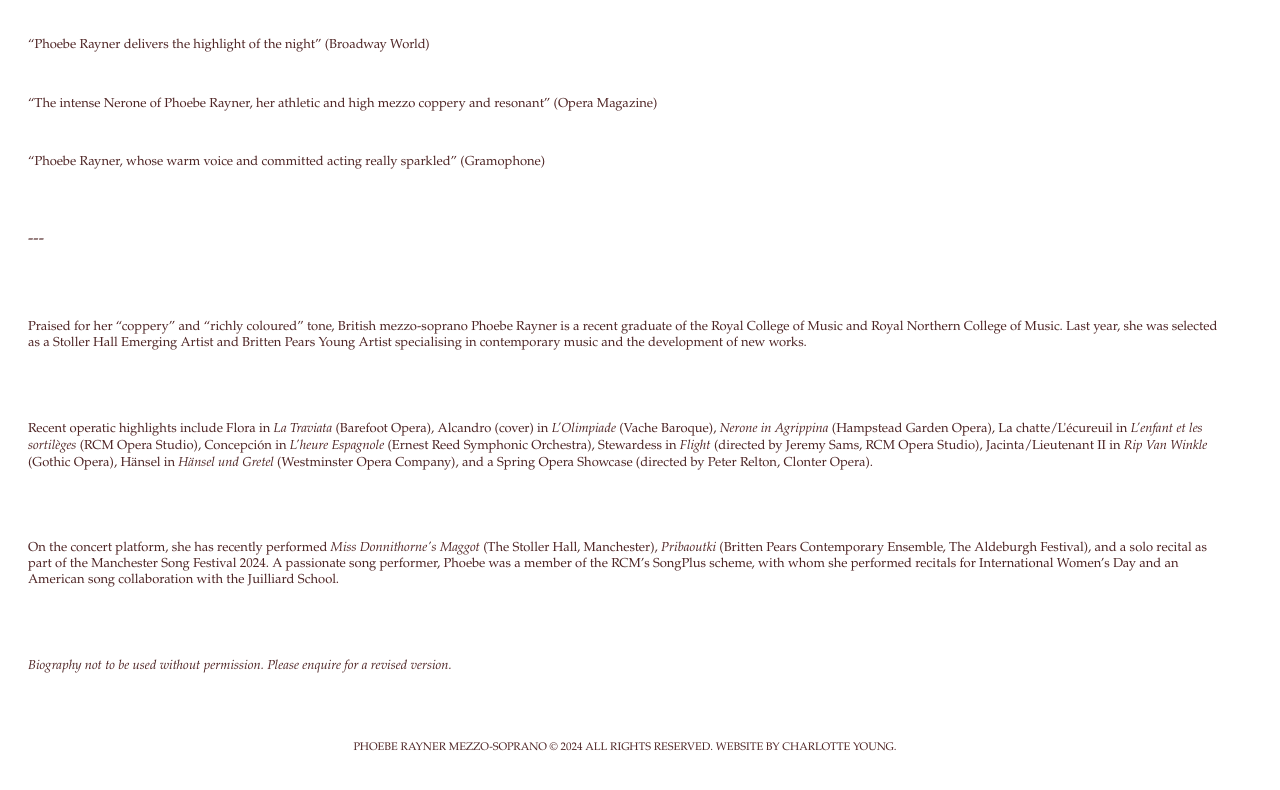
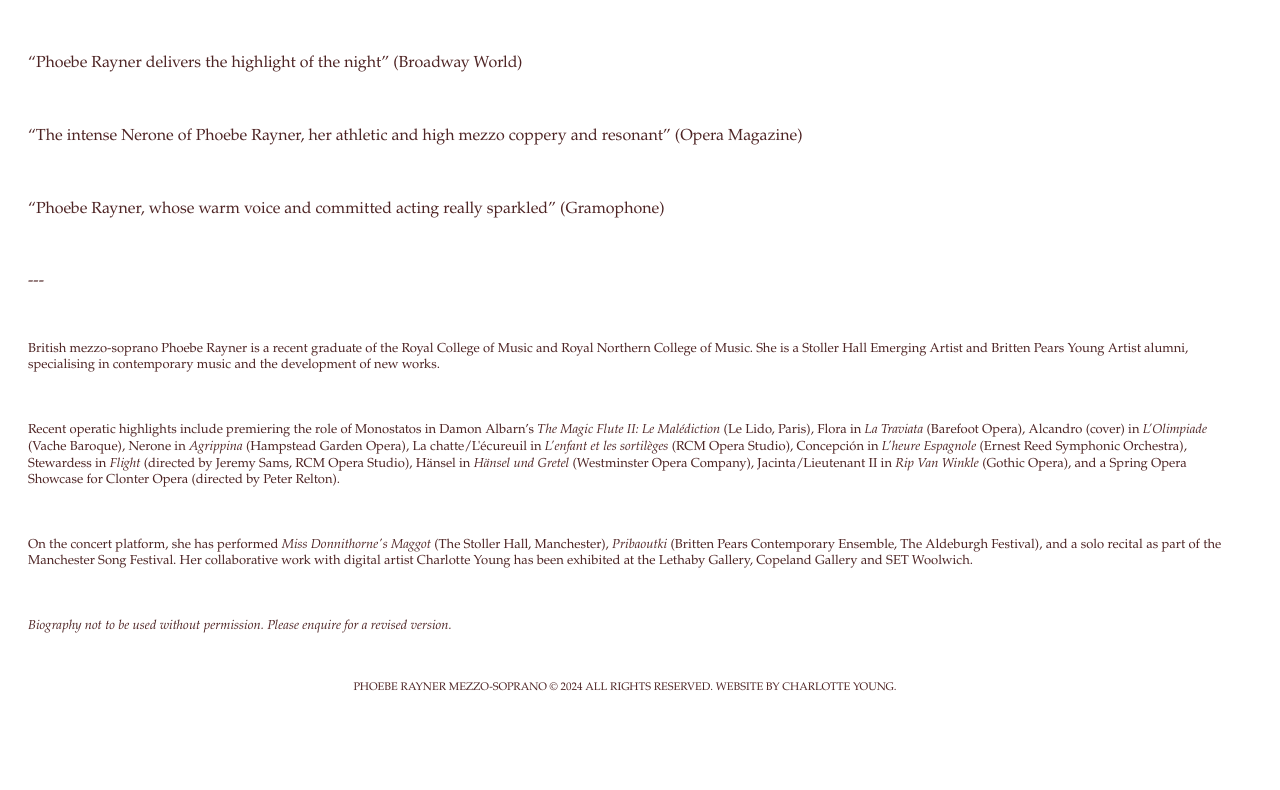
Before and after one commit to silliestdevil/PhoebeRayner.com, a plain HTML site: page About.html in a window 1280 px wide. Drawn offline with Linux system fonts and the light colour scheme.

Commit message:
Update text About.html

```diff
--- a/About.html
+++ b/About.html
@@ -11,15 +11,15 @@
 <div class="grid-container3">
 
     <div class="item1">
-        <a target="_blank" style="padding-top: 30px;" href="https://www.broadwayworld.com/westend/article/Review-RIP-VAN-WINKLE-Hoxton-Hall-20231029">“Phoebe Rayner delivers the highlight of the night” (Broadway World)</a>
+        <p style="padding-top:30px;">“Phoebe Rayner delivers the highlight of the night” (Broadway World)</p>
     </div>
-
+    <br>
     <div class="item12">
-        <a target="_blank" href="https://www.opera.co.uk/">“The intense Nerone of Phoebe Rayner, her athletic and high mezzo coppery and resonant” (Opera Magazine)</a>
+        <p>“The intense Nerone of Phoebe Rayner, her athletic and high mezzo coppery and resonant” (Opera Magazine)</p>
     </div>
-
+        <br>
     <div class="item3">
-        <a target="_blank" href="https://www.gramophone.co.uk/opera-now/review/article/planquette-rip-van-winkle-at-gothic-opera-live-review  ">“Phoebe Rayner, whose warm voice and committed acting really sparkled” (Gramophone)</a>
+        <p>“Phoebe Rayner, whose warm voice and committed acting really sparkled” (Gramophone)</p>
     </div>
 
     <div class="item4">
@@ -27,15 +27,16 @@
     </div>
 
     <div class="item5">
-        <p class="des">Praised for her “coppery” and “richly coloured” tone, British mezzo-soprano Phoebe Rayner is a recent graduate of the Royal College of Music and Royal Northern College of Music. Last year, she was selected as a Stoller Hall Emerging Artist and Britten Pears Young Artist specialising in contemporary music and the development of new works. </p>
+        <p class="des">British mezzo-soprano Phoebe Rayner is a recent graduate of the Royal College of Music and Royal Northern College of Music. She is a Stoller Hall Emerging Artist and Britten Pears Young Artist alumni, specialising in contemporary music and the development of new works.</p>
         </div>
 
     <div class="item6">
-        <p class="des">Recent operatic highlights include Flora in <i>La Traviata</i> (Barefoot Opera), Alcandro (cover) in <i>L’Olimpiade</i> (Vache Baroque), <i>Nerone in Agrippina</i> (Hampstead Garden Opera), La chatte/L'écureuil in <i>L’enfant et les sortilèges</i> (RCM Opera Studio), Concepción in <i>L'heure Espagnole</i> (Ernest Reed Symphonic Orchestra), Stewardess in <i>Flight</i> (directed by Jeremy Sams, RCM Opera Studio), Jacinta/Lieutenant II in <i>Rip Van Winkle</i> (Gothic Opera), Hänsel in <i>Hänsel und Gretel</i> (Westminster Opera Company), and a Spring Opera Showcase (directed by Peter Relton, Clonter Opera).  </p>
+        <p class="des">Recent operatic highlights include premiering the role of Monostatos in Damon Albarn’s <i>The Magic Flute II: Le Malédiction</i> (Le Lido, Paris), Flora in <i>La Traviata</i> (Barefoot Opera), Alcandro (cover) in <i>L’Olimpiade</i> (Vache Baroque), Nerone in <i>Agrippina</i> (Hampstead Garden Opera), La chatte/L'écureuil in <i>L’enfant et les sortilèges</i> (RCM Opera Studio), Concepción in <i>L'heure Espagnole</i> (Ernest Reed Symphonic Orchestra), Stewardess in <i>Flight</i> (directed by Jeremy Sams, RCM Opera Studio), Hänsel in <i>Hänsel und Gretel</i> (Westminster Opera Company), Jacinta/Lieutenant II in <i>Rip Van Winkle</i> (Gothic Opera), and a Spring Opera Showcase for Clonter Opera (directed by Peter Relton). </p>
         </div>
 
         <div class="item7">
-            <p class="des">On the concert platform, she has recently performed <i>Miss Donnithorne's Maggot</i> (The Stoller Hall, Manchester), <i>Pribaoutki</i> (Britten Pears Contemporary Ensemble, The Aldeburgh Festival), and a solo recital as part of the Manchester Song Festival 2024. A passionate song performer, Phoebe was a member of the RCM’s SongPlus scheme, with whom she performed recitals for International Women’s Day and an American song collaboration with the Juilliard School.</p>
+            <p class="des">
+On the concert platform, she has performed <i>Miss Donnithorne's Maggot</i> (The Stoller Hall, Manchester), <i>Pribaoutki</i> (Britten Pears Contemporary Ensemble, The Aldeburgh Festival), and a solo recital as part of the Manchester Song Festival. Her collaborative work with digital artist Charlotte Young has been exhibited at the Lethaby Gallery, Copeland Gallery and SET Woolwich.</p>
         </div>
 
 
```
